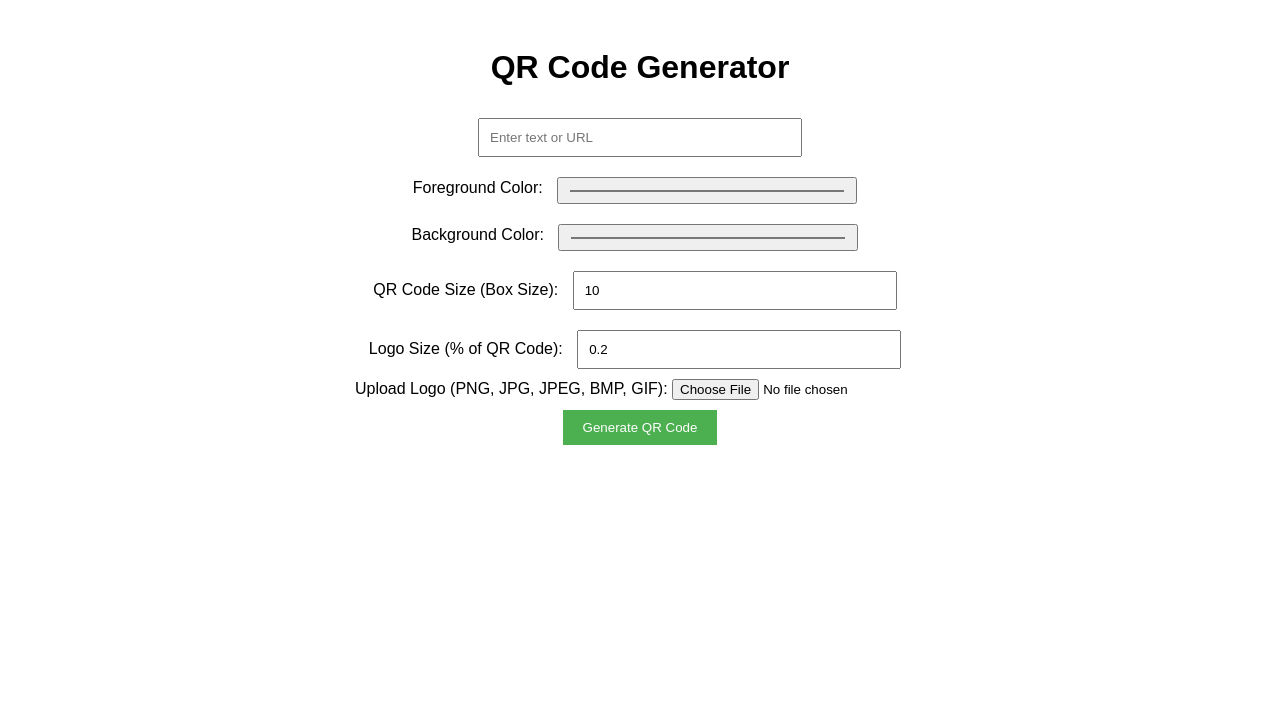
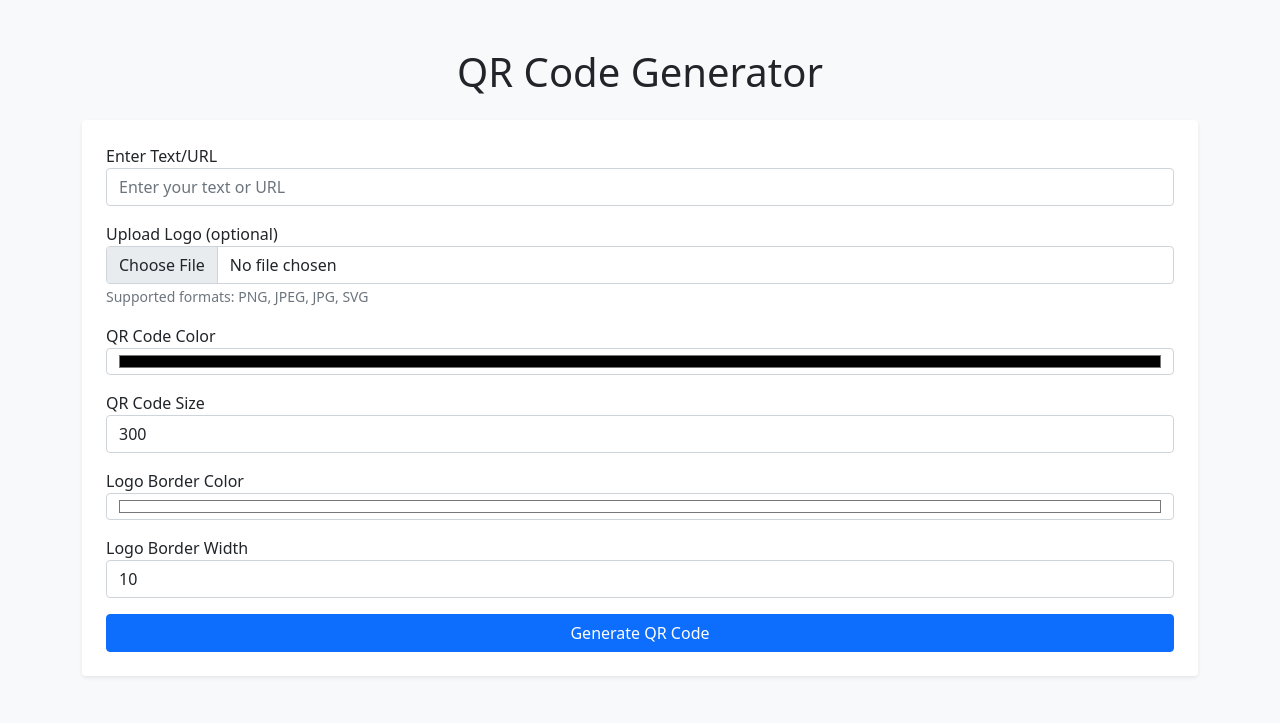
Before and after one commit to Mohamedredaaa/qr-code-gen, a Flask app: page / in a window 1280 px wide. Shown: the top 723 px of the page. Run offline with Flask 3, Linux system fonts and the light colour scheme.

Commit message:
change the ui

```diff
--- a/app.py
+++ b/app.py
@@ -1,105 +1,115 @@
-from flask import Flask, render_template, request, make_response, redirect, url_for
+import logging
 import qrcode
-from PIL import Image
-from PIL.Image import Resampling as ImageResampling
-import os
+import re  # Import regular expressions
+import cairosvg  # For SVG to PNG conversion
+from PIL import Image, ImageOps, ImageDraw
+from PIL.Image import Resampling
+from flask import Flask, render_template, request, flash, redirect, url_for
+from io import BytesIO
 
-# Initialize Flask app
 app = Flask(__name__)
+app.secret_key = 'your_secret_key'
 
-# Set upload folder for QR codes and temporary logos
-UPLOAD_FOLDER = 'static/qr_codes'
-LOGO_FOLDER = 'static/uploads'
-os.makedirs(UPLOAD_FOLDER, exist_ok=True)
-os.makedirs(LOGO_FOLDER, exist_ok=True)
+logging.basicConfig(level=logging.DEBUG)
 
-# Allowed file extensions for uploads
-ALLOWED_EXTENSIONS = {'png', 'jpg', 'jpeg', 'bmp', 'gif'}
+def remove_background(logo_img):
+    logo_img = logo_img.convert("RGBA")
+    data = logo_img.getdata()
+    new_data = []
+    for item in data:
+        if item[3] < 100:  # If alpha is less than 100 (transparent)
+            new_data.append((255, 255, 255, 0))  # Make transparent pixels white
+        else:
+            new_data.append(item)
+    logo_img.putdata(new_data)
+    return logo_img
 
-# Check if file extension is allowed
-def allowed_file(filename):
-    return '.' in filename and filename.rsplit('.', 1)[1].lower() in ALLOWED_EXTENSIONS
+def add_logo_with_border(qr_img, logo_img, border_color="#FFFFFF", border_width=10):
+    qr_width, qr_height = qr_img.size
+    logo_width, logo_height = logo_img.size
 
-# Helper function to add an image to the QR code
-def add_image_to_qr(qr_img, logo_path, size):
-    """
-    Add an image/logo to the center of the QR code.
-    """
-    logo = Image.open(logo_path).convert("RGBA")
+    pos_x = (qr_width - logo_width) // 2
+    pos_y = (qr_height - logo_height) // 2
 
-    # Resize logo dynamically based on the QR code size
-    qr_width, qr_height = qr_img.size
-    logo_size = int(qr_width * size)  # Logo size is a percentage of QR code size
-    logo = logo.resize((logo_size, logo_size), ImageResampling.LANCZOS)
+    border_img = Image.new("RGBA", (logo_width + 2 * border_width, logo_height + 2 * border_width), border_color)
+    border_img.paste(logo_img, (border_width, border_width), logo_img)
 
-    # Position the logo at the center of the QR code
-    logo_pos = ((qr_width - logo_size) // 2, (qr_height - logo_size) // 2)
-    qr_img.paste(logo, logo_pos, mask=logo)
-
+    qr_img.paste(border_img, (pos_x - border_width, pos_y - border_width), border_img)
     return qr_img
 
-@app.route("/", methods=["GET", "POST"])
+def hex_to_rgb(hex_color):
+    hex_color = hex_color.lstrip('#')
+    return tuple(int(hex_color[i:i + 2], 16) for i in (0, 2, 4))
+
+@app.route('/', methods=['GET', 'POST'])
 def index():
-    if request.method == "POST":
-        input_text = request.form.get("text")
-        fg_color = request.form.get("fg_color", "black")  # Default foreground color is black
-        bg_color = request.form.get("bg_color", "white")  # Default background color is white
-        logo_size = float(request.form.get("logo_size", 0.2))  # Default logo size is 20%
-        qr_size = int(request.form.get("qr_size", 10))  # Default QR code box size is 10
-        logo_file = request.files.get("logo")
+    try:
+        qr_image_path = None
 
-        if not input_text:
-            return render_template("index.html", error="Please enter text or URL to generate QR code.")
+        if request.method == "POST":
+            data = request.form.get("data")
+            logo = request.files.get("logo")
+            color = request.form.get("color", "#000000")
+            size = int(request.form.get("size", 300))
+            border_color = request.form.get("border_color", "#FFFFFF")
+            border_width = int(request.form.get("border_width", 10))
 
-        try:
-            # Generate QR code with custom colors and size
+            logging.debug(f"Data received: {data}, Logo: {logo}, Color: {color}, Size: {size}, Border Color: {border_color}, Border Width: {border_width}")
+
+            if not data or (not re.match(r"^(https?|ftp)://[^\s/$.?#].[^\s]*$", data) and not re.match(r"^[a-zA-Z0-9\s]+$", data)):
+                flash("Invalid URL or text format", "danger")
+                return redirect(url_for("index"))
+
             qr = qrcode.QRCode(
                 version=1,
-                error_correction=qrcode.constants.ERROR_CORRECT_H,  # High error correction
-                box_size=qr_size,
+                error_correction=qrcode.constants.ERROR_CORRECT_H,
+                box_size=10,
                 border=4,
             )
-            qr.add_data(input_text)
+            qr.add_data(data)
             qr.make(fit=True)
-            qr_img = qr.make_image(fill_color=fg_color, back_color=bg_color).convert("RGBA")
 
-            # Handle logo upload if provided
-            if logo_file and logo_file.filename:
-                if allowed_file(logo_file.filename):
-                    logo_path = os.path.join(LOGO_FOLDER, logo_file.filename)
-                    logo_file.save(logo_path)
+            fill_rgb = hex_to_rgb(color)
+            back_rgb = (255, 255, 255)
 
-                    # Add logo to the QR code
-                    qr_img = add_image_to_qr(qr_img, logo_path, logo_size)
-                else:
-                    return render_template("index.html", error="Unsupported file format. Allowed formats: PNG, JPG, JPEG, BMP, GIF.")
+            img = qr.make_image(fill_color=fill_rgb, back_color=back_rgb).convert("RGBA")
+            logging.debug(f"QR Code image created with color: {fill_rgb}")
 
-            # Save the QR code image
-            qr_filename = f"qr_code_{hash(input_text)}.png"
-            qr_filepath = os.path.join(UPLOAD_FOLDER, qr_filename)
-            qr_img.save(qr_filepath)
+            if logo:
+                try:
+                    # Check if the uploaded file is an SVG
+                    if logo.filename.lower().endswith('.svg'):
+                        # Convert SVG to PNG using CairoSVG
+                        svg_bytes = logo.read()
+                        png_bytes = BytesIO()
+                        cairosvg.svg2png(bytestring=svg_bytes, write_to=png_bytes)
+                        png_bytes.seek(0)
+                        logo_img = Image.open(png_bytes)
+                    else:
+                        logo_img = Image.open(logo)
 
-            return render_template("index.html", qr_code=qr_filename)
-        except Exception as e:
-            return render_template("index.html", error=f"Error generating QR code: {e}")
+                    logo_img = remove_background(logo_img)
+                    logo_size = int(size * 0.2)
+                    logo_img = logo_img.resize((logo_size, logo_size), Resampling.LANCZOS)
 
-    return render_template("index.html")
+                    img = add_logo_with_border(img, logo_img, border_color=border_color, border_width=border_width)
+                    logging.debug("Logo with border added to QR code")
 
-@app.route("/download/<filename>")
-def download_qr(filename):
-    """
-    Serve the QR code file directly for download in the browser.
-    """
-    filepath = os.path.join(UPLOAD_FOLDER, filename)
-    try:
-        with open(filepath, "rb") as f:
-            response = make_response(f.read())
-            response.headers["Content-Type"] = "image/png"
-            response.headers["Content-Disposition"] = f"attachment; filename={filename}"
-            return response
-    except FileNotFoundError:
-        return redirect(url_for("index", error="File not found."))
+                except Exception as e:
+                    flash(f"Error adding logo: {e}", "danger")
+                    logging.error(f"Error adding logo: {e}")
+                    return redirect(url_for("index"))
 
-if __name__ == "__main__":
-    port = int(os.environ.get("PORT", 5000))
-    app.run(host="0.0.0.0", port=port)
+            qr_image_path = "static/qr_code.png"
+            img.save(qr_image_path)
+            logging.debug("QR code saved successfully")
+
+        return render_template("index.html", qr_image=qr_image_path)
+
+    except Exception as e:
+        logging.error(f"Error processing QR code: {e}")
+        flash(f"An error occurred: {e}", "danger")
+        return redirect(url_for("index"))
+
+if __name__ == '__main__':
+    app.run(debug=True)
--- a/templates/index.html
+++ b/templates/index.html
@@ -4,80 +4,49 @@
     <meta charset="UTF-8">
     <meta name="viewport" content="width=device-width, initial-scale=1.0">
     <title>QR Code Generator</title>
-    <style>
-        body {
-            font-family: Arial, sans-serif;
-            text-align: center;
-            padding: 20px;
-        }
-        input[type="text"], input[type="number"], input[type="color"] {
-            margin: 10px;
-            padding: 10px;
-            width: 300px;
-        }
-        button {
-            padding: 10px 20px;
-            margin: 10px;
-            background-color: #4CAF50;
-            color: white;
-            border: none;
-            cursor: pointer;
-        }
-        button:hover {
-            background-color: #45a049;
-        }
-        img {
-            margin-top: 20px;
-            max-width: 200px;
-        }
-        a {
-            text-decoration: none;
-            font-size: 16px;
-            color: #007BFF;
-        }
-        a:hover {
-            color: #0056b3;
-        }
-        .error {
-            color: red;
-            font-weight: bold;
-        }
-    </style>
+    <link href="https://cdn.jsdelivr.net/npm/bootstrap@5.1.3/dist/css/bootstrap.min.css" rel="stylesheet">
 </head>
-<body>
-    <h1>QR Code Generator</h1>
-    <form method="POST" enctype="multipart/form-data">
-        <input type="text" name="text" placeholder="Enter text or URL" required>
-        <br>
-        <label for="fg_color">Foreground Color:</label>
-        <input type="color" id="fg_color" name="fg_color" value="#000000">
-        <br>
-        <label for="bg_color">Background Color:</label>
-        <input type="color" id="bg_color" name="bg_color" value="#ffffff">
-        <br>
-        <label for="qr_size">QR Code Size (Box Size):</label>
-        <input type="number" id="qr_size" name="qr_size" value="10" min="5" max="20">
-        <br>
-        <label for="logo_size">Logo Size (% of QR Code):</label>
-        <input type="number" id="logo_size" name="logo_size" value="0.2" step="0.05" min="0.1" max="0.4">
-        <br>
-        <label for="logo">Upload Logo (PNG, JPG, JPEG, BMP, GIF):</label>
-        <input type="file" id="logo" name="logo" accept=".png,.jpg,.jpeg,.bmp,.gif">
-        <br>
-        <button type="submit">Generate QR Code</button>
-    </form>
-
-    {% if error %}
-        <p class="error">{{ error }}</p>
-    {% endif %}
-
-    {% if qr_code %}
-        <h3>Your QR Code:</h3>
-        <!-- Display QR code -->
-        <img src="{{ url_for('static', filename='qr_codes/' + qr_code) }}" alt="QR Code">
-        <br>
-        <!-- Provide download link -->
-        <a href="{{ url_for('download_qr', filename=qr_code) }}" download>Download QR Code</a>
-    {% endif %}
+<body class="bg-light">
+    <div class="container py-5">
+        <h1 class="text-center mb-4">QR Code Generator</h1>
+        <form action="/" method="POST" enctype="multipart/form-data" class="bg-white p-4 rounded shadow-sm">
+            <div class="form-group mb-3">
+                <label for="data">Enter Text/URL</label>
+                <input type="text" id="data" name="data" class="form-control" placeholder="Enter your text or URL" required>
+            </div>
+            <div class="form-group mb-3">
+                <label for="logo">Upload Logo (optional)</label>
+                <input type="file" id="logo" name="logo" class="form-control" accept="image/png, image/jpeg, image/jpg,image/svg+xml">
+                <small class="text-muted">
+                    Supported formats: PNG, JPEG, JPG, SVG
+                </small>
+            </div>
+            <div class="form-group mb-3">
+                <label for="color">QR Code Color</label>
+                <input type="color" id="color" name="color" class="form-control" value="#000000">
+            </div>
+            <div class="form-group mb-3">
+                <label for="size">QR Code Size</label>
+                <input type="number" id="size" name="size" class="form-control" value="300" min="100" max="1000">
+            </div>
+            <div class="form-group mb-3">
+                <label for="border_color">Logo Border Color</label>
+                <input type="color" id="border_color" name="border_color" class="form-control" value="#FFFFFF">
+            </div>
+            <div class="form-group mb-3">
+                <label for="border_width">Logo Border Width</label>
+                <input type="number" id="border_width" name="border_width" class="form-control" value="10" min="0" max="50">
+            </div>
+            <button type="submit" class="btn btn-primary w-100">Generate QR Code</button>
+        </form>
+        {% if qr_image %}
+        <div class="text-center mt-4">
+            <h2>Your QR Code</h2>
+            <img src="{{ qr_image }}" alt="Generated QR Code" class="img-fluid">
+            <br>
+            <a href="{{ qr_image }}" download="qr_code.png" class="btn btn-success mt-3">Download QR Code</a>
+        </div>
+        {% endif %}
+    </div>
 </body>
 </html>
```
Also changed, not shown: static/qr_code.png (added), static/qr_image.png (added), 1 other file.
